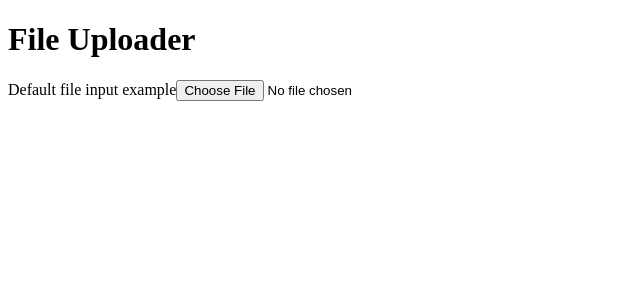
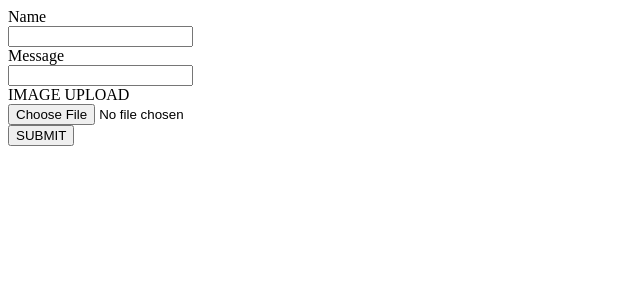
Before and after one commit to DevEngineers/SSD-Project-Client-WebApp, a React (Vite) app: page /fileUpload in a window 1280 px wide. Shown: the top 300 px of the page, without its empty margins (0-640 px from the left). Built offline with nearby package versions, Linux system fonts and the light colour scheme.

Commit message:
file upload functionality created with dummy api

```diff
--- /dev/null
+++ b/src/Components/FileUpload.jsx
@@ -0,0 +1,68 @@
+import React, {useState} from 'react';
+import axios from "axios";
+
+const FileUpload = () => {
+    const [name, setName] = useState('')
+    const [message, setMessage] = useState('')
+    const [image, setImage] = useState('')
+
+    const handleName = (e) => {
+        e.preventDefault();
+        setName(e.target.value)
+    }
+    const handleMessage = (e) => {
+        e.preventDefault();
+        setMessage(e.target.value)
+    }
+    const handleImage = (e) => {
+        console.log(e.target.files)
+        setImage(e.target.files[0])
+    }
+
+    const handleApi = () => {
+        //call the api
+        const url = 'https://jsonplaceholder.typicode.com/posts'
+
+        const formData = new FormData()
+        formData.append('image', image)
+        formData.append('name', name)
+        formData.append('message', message)
+
+        axios.post(url, formData).then(result => {
+            console.log(result.data)
+            console.log(formData);
+            alert('success')
+        })
+            .catch(error => {
+                alert('service error')
+                console.log(error)
+            })
+    }
+
+    return (
+        <div>
+            <div>
+                <div>
+                    <label>Name</label>
+                </div>
+                <input type="text" onChange={handleName}/> <br/>
+            </div>
+            <div>
+                <div>
+                    <label>Message</label>
+                </div>
+                <input type="text" onChange={handleMessage}/> <br/>
+            </div>
+
+            <div>
+                <div>
+                    <label> IMAGE UPLOAD</label>
+                </div>
+                <input type="file" onChange={handleImage}/> <br/>
+                <button onClick={handleApi}>SUBMIT</button>
+            </div>
+
+        </div>
+    );
+}
+export default FileUpload;
--- a/src/Pages/FileUpload.js
+++ /dev/null
@@ -1,33 +0,0 @@
-import React from 'react';
-
-const FileUpload = () => {
-    return (
-        <div>
-            <h1 className="text-3xl font-bold underline">File Uploader</h1>
-            <div className="flex justify-center">
-                <div className="mb-3 w-96">
-                    <label htmlFor="formFile" className="form-label inline-block mb-2 text-gray-700">Default file input
-                        example</label>
-                    <input className="form-control block
-    w-full
-    px-3
-    py-1.5
-    text-base
-    font-normal
-    text-gray-700
-    bg-white bg-clip-padding
-    border border-solid border-gray-300
-    rounded
-    transition
-    ease-in-out
-    m-0
-    focus:text-gray-700 focus:bg-white focus:border-blue-600 focus:outline-none" type="file" id="formFile"/>
-                </div>
-            </div>
-
-
-        </div>
-    );
-};
-
-export default FileUpload;
```
Also changed, not shown: src/App.js (+4 -4 lines).
